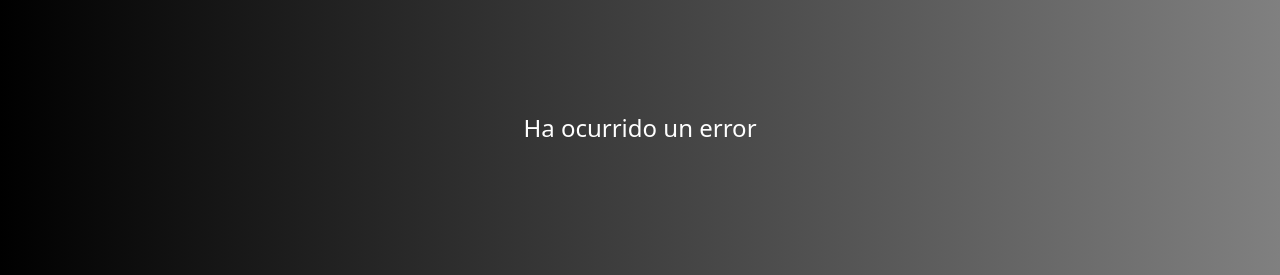
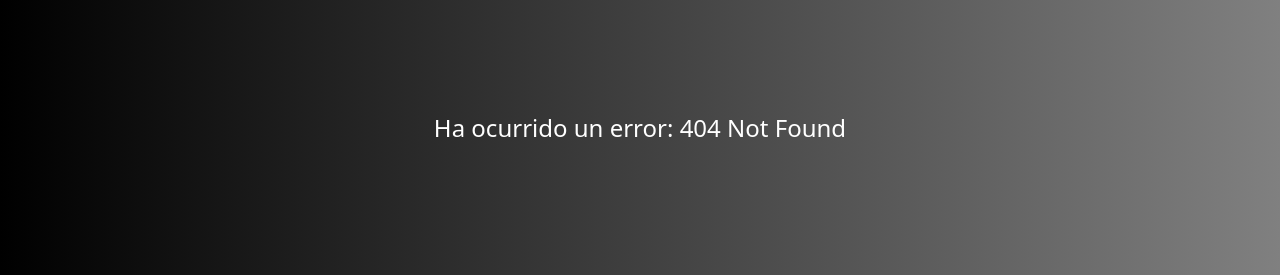
Before and after one commit to EzequielBengoechea224/PFBengoechea, a website: page error_page.html in a window 1280 px wide. Shown: the part 102-377 px from the top of the page. Drawn offline with Linux system fonts and the light colour scheme.

Commit message:
modificado de texto en pagina error

```diff
--- a/error_page.html
+++ b/error_page.html
@@ -19,7 +19,7 @@
     <main>
         <section id="error">
             <div id="cont-error">
-                 <h4 id="errorr">Ha ocurrido un error</h4>
+                 <h4 id="errorr">Ha ocurrido un error: 404 Not Found</h4>
             </div>
         </section>
 
```
